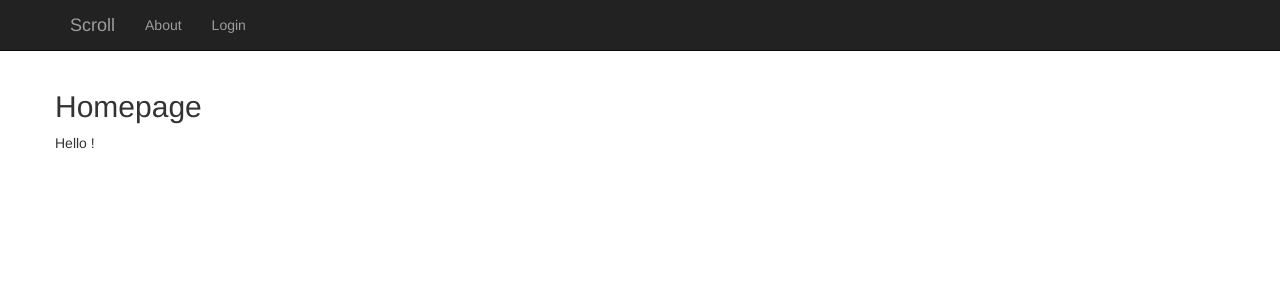
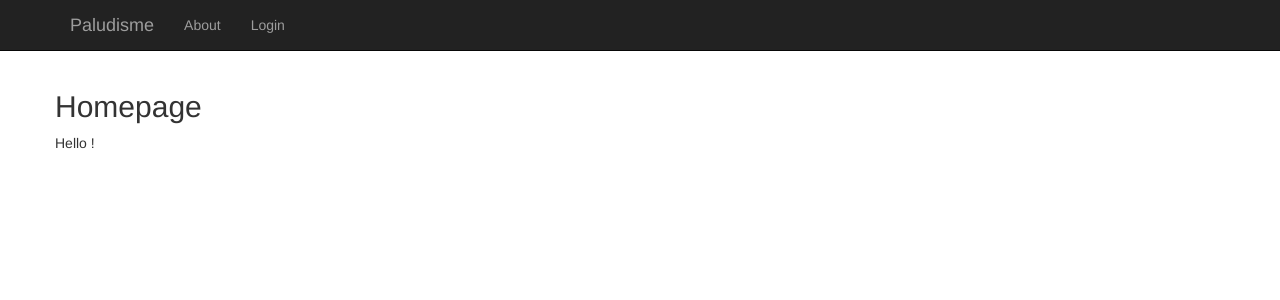
Before and after one commit to srugano/paludisme, a Django app: page / in a window 1280 px wide. Shown: the top 300 px of the page. Run offline with Django 3.2, Linux system fonts and the light colour scheme; some libraries are stand-ins or nearby versions.

Commit message:
updated head

```diff
--- a/templates/home.html
+++ b/templates/home.html
@@ -46,7 +46,7 @@
                     <span class="icon-bar"></span>
                     <span class="icon-bar"></span>
                 </button>
-                <a class="navbar-brand" href="{% url 'home' %}">Scroll</a>
+                <a class="navbar-brand" href="{% url 'home' %}">Paludisme</a>
             </div>
             <!-- Collect the nav links, forms, and other content for toggling -->
             <div class="collapse navbar-collapse" id="bs-example-navbar-collapse-1">
```
